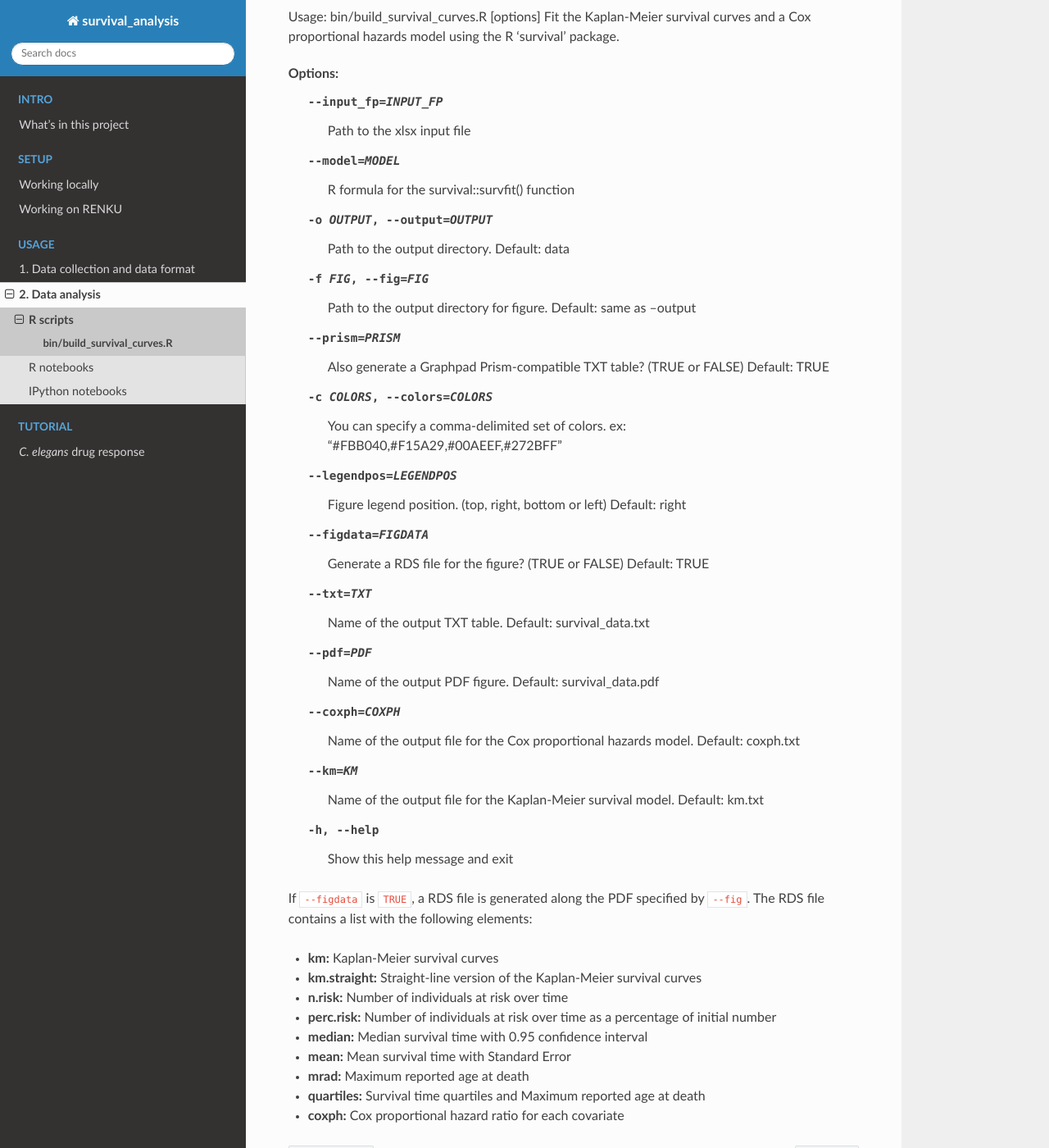
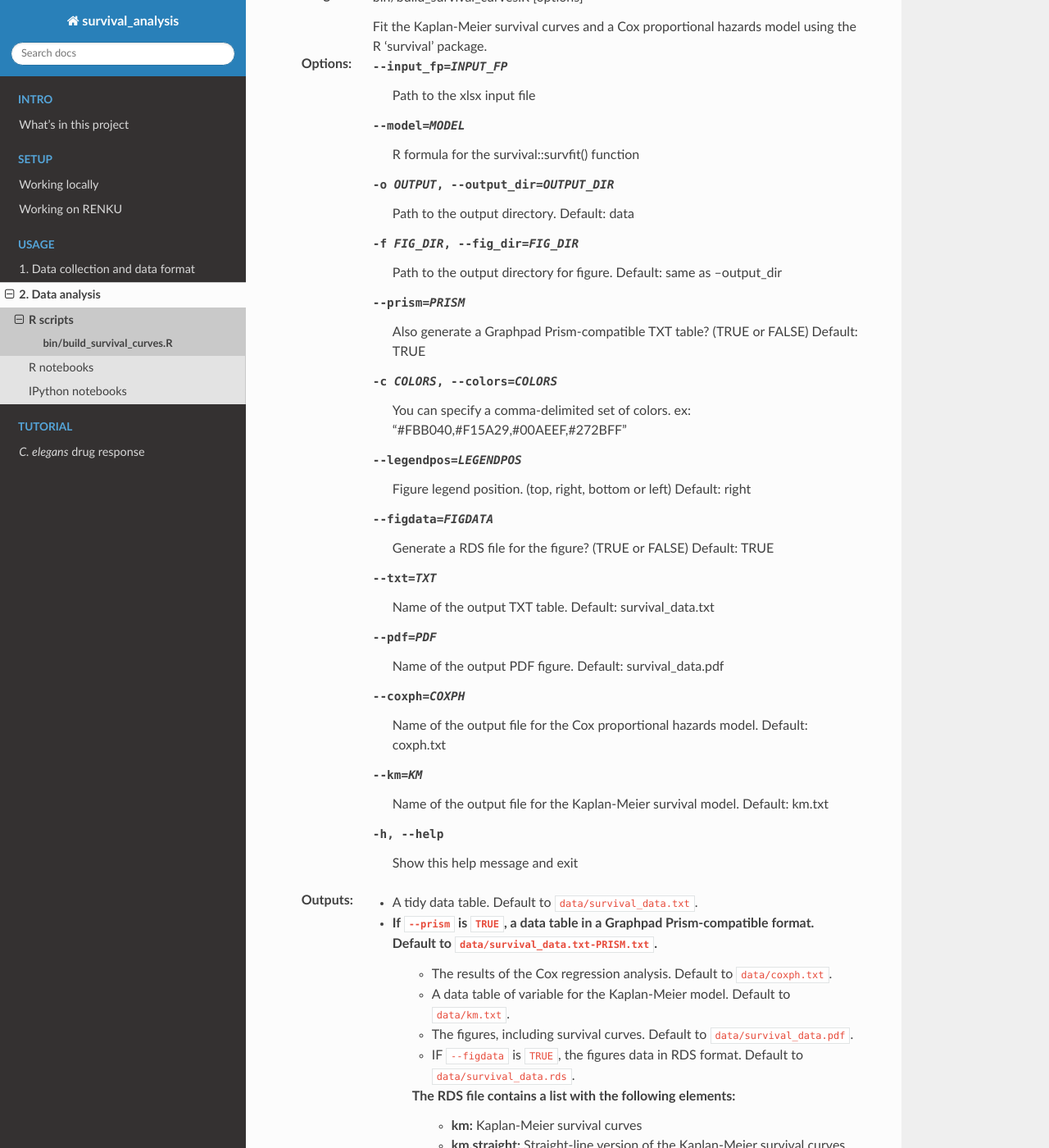
Before and after one commit to auwerxlab/survival_analysis, a Sphinx documentation site: the page built from docs/build_survival_curves.rst, in a window 1280 px wide and 1400 px high, scrolled down 199 px. Shown: the whole window at 82% size. Built offline with Sphinx 7.4.7 and the Read the Docs theme 2.0.0, drawn with Linux system fonts in a browser that asks for light colours; some of the changed text lies outside the part shown.

Commit message:
updated R script options and documentation.

```diff
--- a/docs/build_survival_curves.rst
+++ b/docs/build_survival_curves.rst
@@ -3,23 +3,22 @@ bin/build_survival_curves.R
 
 :File: `build_survival_curves.R <https://github.com/auwerxlab/survival_analysis/blob/master/bin/build_survival_curves.R>`_
 
-::
+:Usage: bin/build_survival_curves.R [options]
 
-Usage: bin/build_survival_curves.R [options]
-Fit the Kaplan-Meier survival curves and a Cox proportional hazards model using the R 'survival' package.
+	Fit the Kaplan-Meier survival curves and a Cox proportional hazards model using the R 'survival' package.
 
-Options:
+:Options:
 	--input_fp=INPUT_FP
 		Path to the xlsx input file
 
 	--model=MODEL
 		R formula for the survival::survfit() function
 
-	-o OUTPUT, --output=OUTPUT
+	-o OUTPUT, --output_dir=OUTPUT_DIR
 		Path to the output directory. Default: data
 
-	-f FIG, --fig=FIG
-		Path to the output directory for figure. Default: same as --output
+	-f FIG_DIR, --fig_dir=FIG_DIR
+		Path to the output directory for figure. Default: same as --output_dir
 
 	--prism=PRISM
 		Also generate a Graphpad Prism-compatible TXT table? (TRUE or FALSE) Default: TRUE
@@ -48,16 +47,21 @@ Options:
 	-h, --help
 		Show this help message and exit
 
+:Outputs:
 
-If ``--figdata`` is ``TRUE``, a RDS file is generated along the PDF specified by ``--fig``.
-The RDS file contains a list with the following elements:
-
-- **km:** Kaplan-Meier survival curves
-- **km.straight:** Straight-line version of the Kaplan-Meier survival curves
-- **n.risk:** Number of individuals at risk over time
-- **perc.risk:** Number of individuals at risk over time as a percentage of initial number
-- **median:** Median survival time with 0.95 confidence interval
-- **mean:** Mean survival time with Standard Error
-- **mrad:** Maximum reported age at death
-- **quartiles:** Survival time quartiles and Maximum reported age at death
-- **coxph:** Cox proportional hazard ratio for each covariate
+    - A tidy data table. Default to ``data/survival_data.txt``.
+    - If ``--prism`` is ``TRUE``, a data table in a Graphpad Prism-compatible format. Default to ``data/survival_data.txt-PRISM.txt``.
+	- The results of the Cox regression analysis. Default to ``data/coxph.txt``.
+	- A data table of variable for the Kaplan-Meier model. Default to ``data/km.txt``.
+	- The figures, including survival curves. Default to ``data/survival_data.pdf``.
+	- IF ``--figdata`` is ``TRUE``, the figures data in RDS format. Default to ``data/survival_data.rds``.
+	The RDS file contains a list with the following elements:
+		- **km:** Kaplan-Meier survival curves
+		- **km.straight:** Straight-line version of the Kaplan-Meier survival curves
+		- **n.risk:** Number of individuals at risk over time
+		- **perc.risk:** Number of individuals at risk over time as a percentage of initial number
+		- **median:** Median survival time with 0.95 confidence interval
+		- **mean:** Mean survival time with Standard Error
+		- **mrad:** Maximum reported age at death
+		- **quartiles:** Survival time quartiles and Maximum reported age at death
+		- **coxph:** Cox proportional hazard ratio for each covariate
```
Also changed, not shown: docs/tutorial.rst (+13 -11 lines), auwerxlab_workflow.ipynb, renku_simple_workflow.ipynb, 2 other files.
